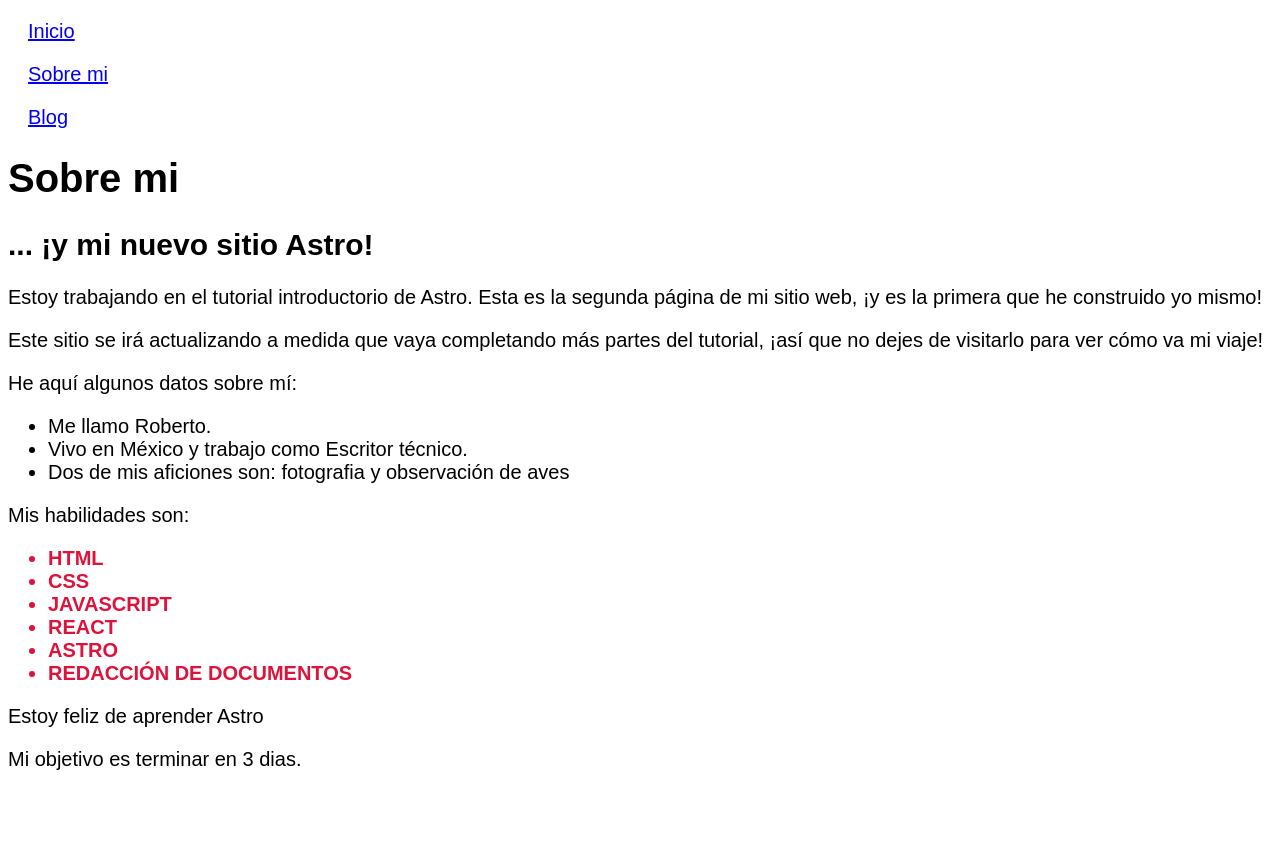
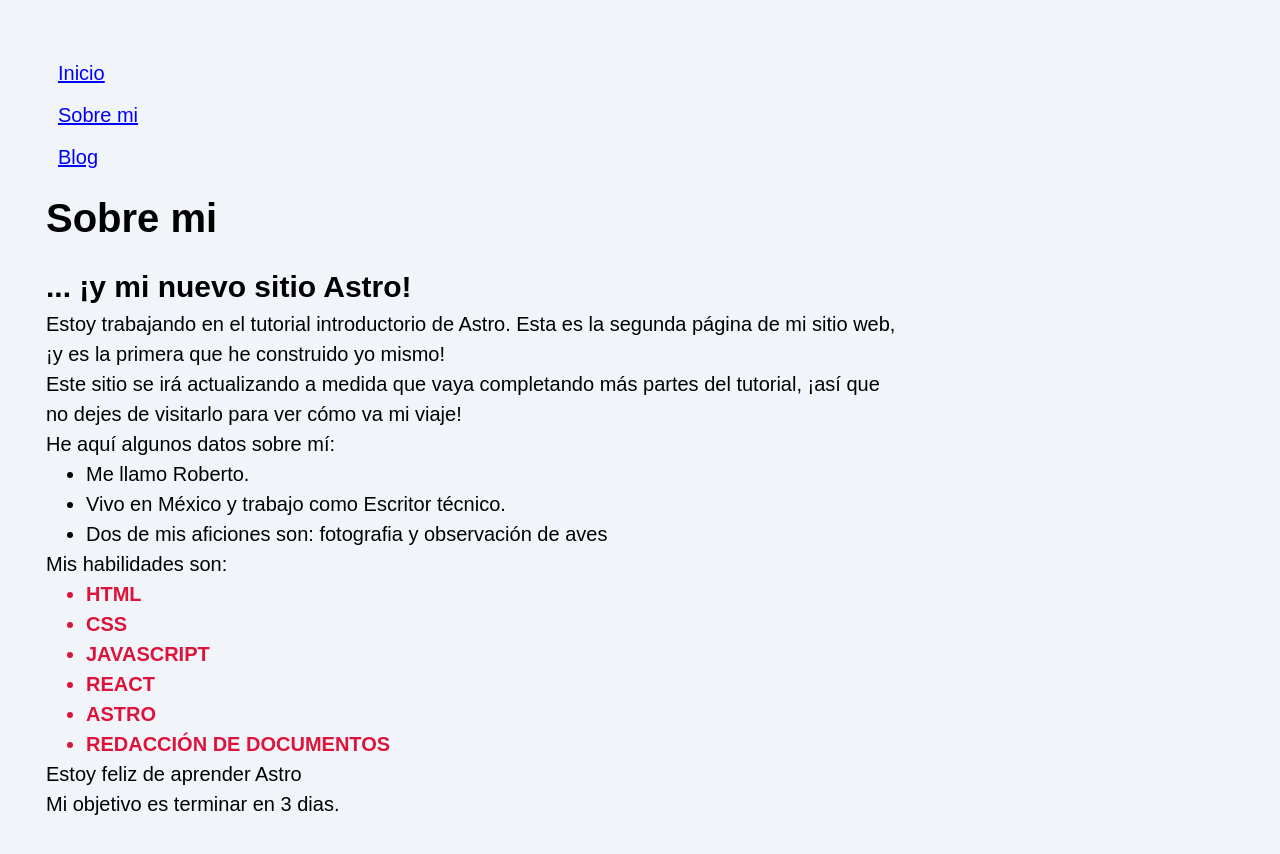
Before and after one commit to robertfhara/proyecto-Astro, an Astro site: page /about in a window 1280 px wide. Before the commit the page ends 800 px from the top, so only its background shows below. Built offline with nearby package versions, Linux system fonts and the light colour scheme; Astro itself is replaced by a stand-in of ours.

Commit message:
Incorporacion de componente de Navegacion

```diff
--- /dev/null
+++ b/src/components/Navegation.astro
@@ -0,0 +1,12 @@
+---
+---
+<style>
+    a {
+        display: flex;
+        color: blue;
+        margin: 12px;
+      }
+</style>
+<a href="/">Inicio</a>
+<a href="/about/">Sobre mi</a>
+<a href="/blog/">Blog</a>
--- a/src/pages/about.astro
+++ b/src/pages/about.astro
@@ -1,5 +1,7 @@
 ---
+import '../styles/global.css'
 const pageTitle = "Sobre mi";
+import Navigation from "../components/Navegation.astro"
 
 const identity = {
   firstName: "Roberto",
@@ -32,6 +34,7 @@ const textCase ="uppercase";
         font-family: sans-serif;
         font-size: 20px;
         font-weight: 400;
+        margin: 30px;
       }
 
       .skill {
@@ -40,19 +43,19 @@ const textCase ="uppercase";
         text-transform: var(--textCase);
       }
     </style>
+
   </head>
-  <body>
-    <a href="/">Inicio</a>
-    <a href="/about/">Sobre mi</a>
-    <a href="/blog/">Blog</a>
+    <body>
+      <Navigation/>
 
     <h1>{pageTitle}</h1>
     <h2>... ¡y mi nuevo sitio Astro!</h2>
-
+    <div class="lorem">
     <p>Estoy trabajando en el tutorial introductorio de Astro. Esta es la segunda página de mi sitio web, ¡y es la primera que he construido yo mismo!</p>
 
     <p>Este sitio se irá actualizando a medida que vaya completando más partes del tutorial, ¡así que no dejes de visitarlo para ver cómo va mi viaje!</p>
     <p>He aquí algunos datos sobre mí:</p>
+  </div>
   <ul>
   <li>Me llamo {identity.firstName}.</li>
   <li>Vivo en {identity.country} y trabajo como {identity.occupation}.</li>
--- a/src/pages/blog.astro
+++ b/src/pages/blog.astro
@@ -1,5 +1,7 @@
 ---
+import '../styles/global.css'
 const pageTitle = "Mi blog de Astro Aprendizaje"
+import Navigation from "../components/Navegation.astro"
 ---
 
 <html lang="en">
@@ -27,6 +29,7 @@ const pageTitle = "Mi blog de Astro Aprendizaje"
 </head>
 <body>
     <h1>{pageTitle}</h1>
+    <Navigation/>
     <h2>Esta es la pagina de blog</h2>
         <ul>
       <li><a href="/posts/post-1/">Publicacion 1</a></li>
--- a/src/pages/index.astro
+++ b/src/pages/index.astro
@@ -1,5 +1,6 @@
 ---
 const pageTitle = "Pagina de inicio"
+import Navigation from "../components/Navegation.astro";
 ---
 <html lang="es">
   <head>
@@ -11,10 +12,7 @@ const pageTitle = "Pagina de inicio"
   </head>
   <body>
     <h1>{pageTitle}</h1>
-
-    <a href="/">Inicio</a>
-    <a href="/about/">sobre mi</a>
-    <a href="/blog/">Blogs</a>
+    <Navigation/>
 
     <style>
       a {
--- a/src/styles/global.css
+++ b/src/styles/global.css
@@ -13,6 +13,8 @@ body {
 
 * {
     box-sizing: border-box;
+    margin: 0;
+
 }
 
 h1 {
```
Also changed, not shown: src/components/Footer.astro (added).
